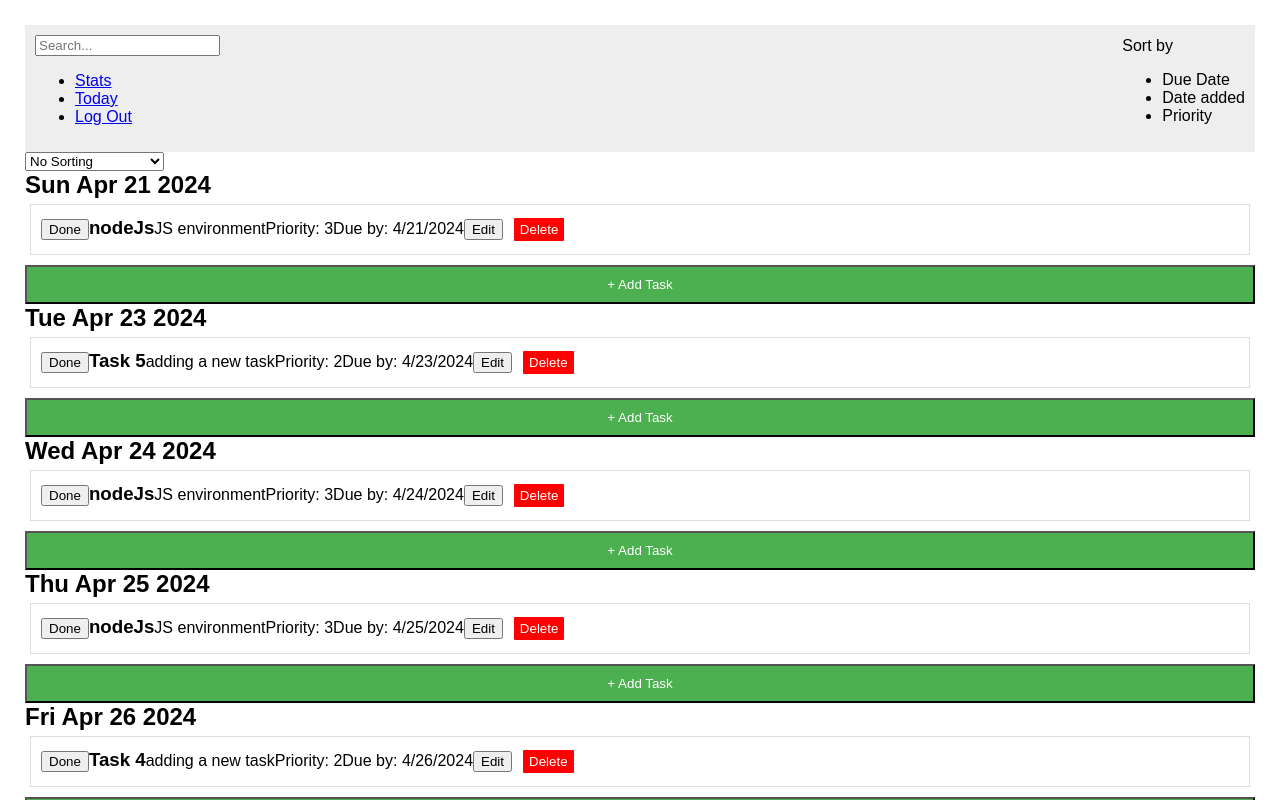
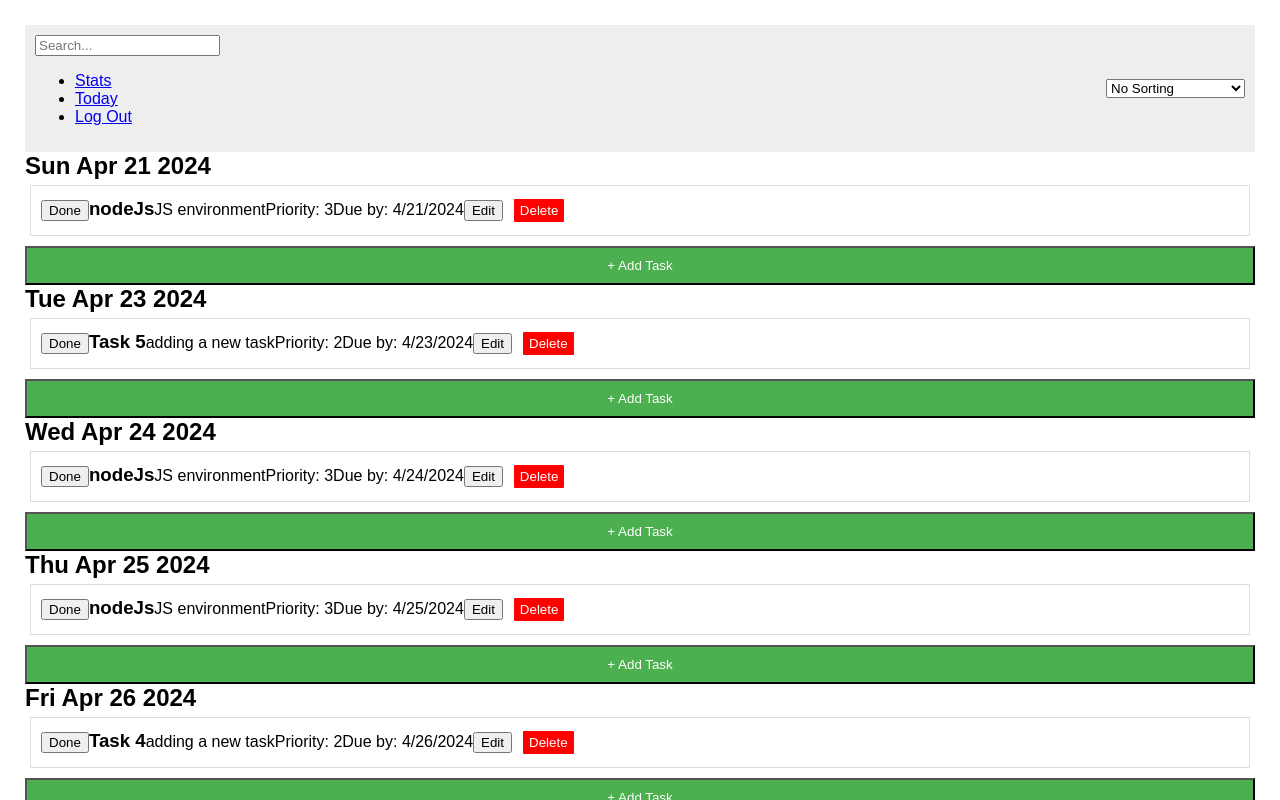
Before and after one commit to elvis-visi/todoApp, a React (Vite) app in the folder frontend/: page / in a window 1280 px wide. Shown: the top 800 px of the page. Built offline with nearby package versions, Linux system fonts and the light colour scheme.

Commit message:
Sorting functionality into its own component

```diff
--- a/frontend/src/components/Header.jsx
+++ b/frontend/src/components/Header.jsx
@@ -1,7 +1,7 @@
 import Menu from "./Menu"
 import SortingComponent from "./SortingComponent"
 
-const Header = ({searchTerm, setSearchTerm}) => {
+const Header = ({searchTerm, setSearchTerm, sortType, setSortType}) => {
     //include a menu toggle, button for filtering/sorting
      return(
        <div className="header">
@@ -9,7 +9,10 @@ const Header = ({searchTerm, setSearchTerm}) => {
           searchTerm={searchTerm}
           setSearchTerm={setSearchTerm}
           />
-          <SortingComponent />
+          <SortingComponent
+            sortType={sortType}
+            setSortType={setSortType}
+          />
        </div>
      )
     }
--- a/frontend/src/components/SortingComponent.jsx
+++ b/frontend/src/components/SortingComponent.jsx
@@ -1,14 +1,13 @@
-export default function SortingComponent() {
+export default function SortingComponent({sortType, setSortType}) {
     // Placeholder content
     return (
 
         <div className="sort-by">
-          <p>Sort by</p>
-          <ul>
-            <li>Due Date</li>
-            <li>Date added</li>
-            <li>Priority</li>
-          </ul>
+          <select value={sortType} onChange={(e) => setSortType(e.target.value)}>
+        <option value="none">No Sorting</option>
+        <option value="priority">Sort by Priority</option>
+        <option value="dateAdded">Sort by Date Added</option>
+      </select>
     </div>
 
     );
--- a/frontend/src/components/TaskListView.jsx
+++ b/frontend/src/components/TaskListView.jsx
@@ -81,12 +81,11 @@ const groupedUpcomingTasks = groupTasksByDueDate(sortedTasks.filter(task => !tas
       <div className="task-list-view">
         <Header
         searchTerm={searchTerm}
-        setSearchTerm={setSearchTerm}/>
-         <select value={sortType} onChange={(e) => setSortType(e.target.value)}>
-        <option value="none">No Sorting</option>
-        <option value="priority">Sort by Priority</option>
-        <option value="dateAdded">Sort by Date Added</option>
-      </select>
+        setSearchTerm={setSearchTerm}
+        sortType={sortType}
+        setSortType={setSortType}
+        />
+
 
 
         {overdueTasks.length > 0 && (
```
